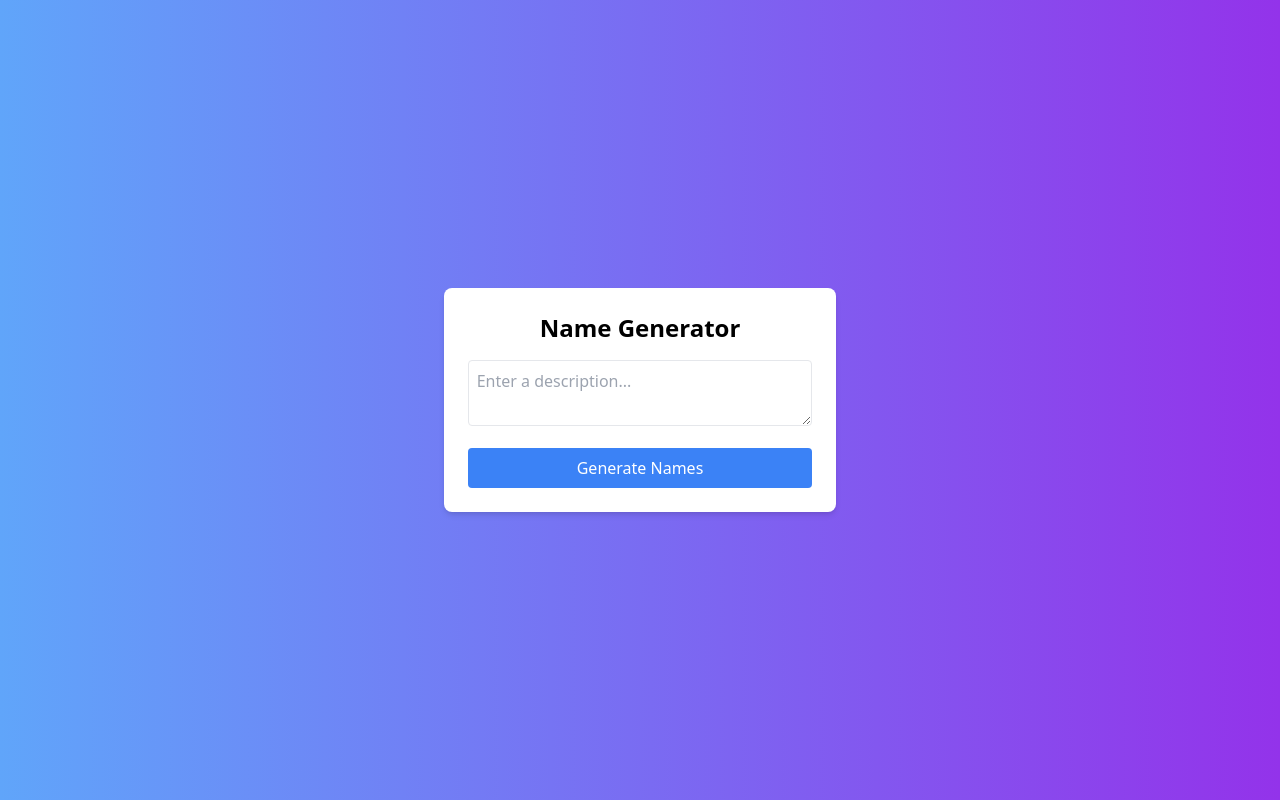
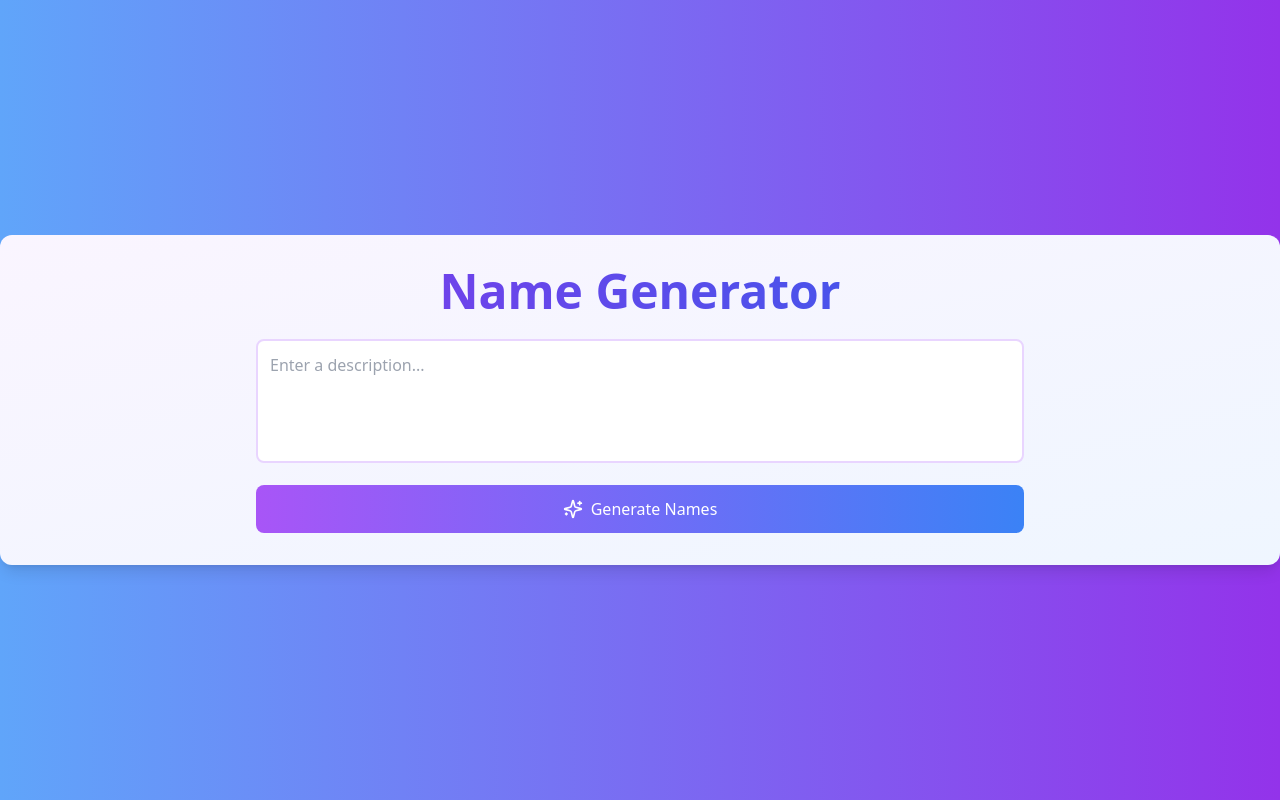
Before and after one commit to bobbyy16/names-generator-AI, a React (Vite) app in the folder client/: page / in a window 1280 px wide. Built offline with nearby package versions, Linux system fonts and the light colour scheme.

Commit message:
frontend: Improved styles

```diff
--- a/client/package.json
+++ b/client/package.json
@@ -11,6 +11,7 @@
   },
   "dependencies": {
     "axios": "^1.7.7",
+    "lucide-react": "^0.446.0",
     "react": "^18.3.1",
     "react-dom": "^18.3.1"
   },
--- a/client/src/components/NameGenerator.tsx
+++ b/client/src/components/NameGenerator.tsx
@@ -1,5 +1,6 @@
-import React, { useState } from "react";
+import React, { useState, useEffect } from "react";
 import axios from "axios";
+import { Loader2, Sparkles } from "lucide-react";
 
 const NameGenerator: React.FC = () => {
   const [description, setDescription] = useState("");
@@ -14,16 +15,18 @@ const NameGenerator: React.FC = () => {
     }
 
     setLoading(true);
-    setError(null); // Reset error state
+    setError(null);
 
     try {
       const response = await axios.post(
-        "https://names-generator-ai.onrender.com/api/generateNames",
-        {
-          description,
-        }
+        "http://localhost:8080/api/generateNames",
+        { description }
       );
-      setNames(response.data.names);
+      setNames(response.data.generatedNames);
+      localStorage.setItem(
+        "generatedNames",
+        JSON.stringify(response.data.generatedNames)
+      );
     } catch (err) {
       setError("Failed to generate names. Please try again.");
     } finally {
@@ -31,31 +34,64 @@ const NameGenerator: React.FC = () => {
     }
   };
 
+  const handleLocalStorage = () => {
+    const savedNames = localStorage.getItem("generatedNames");
+    if (savedNames) {
+      setNames(JSON.parse(savedNames));
+    }
+  };
+
+  useEffect(() => {
+    handleLocalStorage();
+  }, []);
+
   return (
-    <div className="max-w-md mx-auto p-6 bg-white shadow-md rounded-lg">
-      <h1 className="text-2xl font-bold text-center mb-4">Name Generator</h1>
+    <div className="w-full max-w-7xl mx-auto p-4 sm:p-6 lg:p-8 bg-gradient-to-br from-purple-50 to-blue-50 shadow-lg rounded-xl">
+      <h1 className="text-3xl sm:text-4xl lg:text-5xl font-extrabold text-center mb-6 text-transparent bg-clip-text bg-gradient-to-r from-purple-600 to-blue-600">
+        Name Generator
+      </h1>
+      <div className="space-y-4 max-w-3xl mx-auto">
         <textarea
-        className="w-full p-2 border rounded mb-4"
+          className="w-full p-3 border-2 border-purple-200 rounded-lg focus:ring-2 focus:ring-purple-300 focus:border-transparent transition duration-200 ease-in-out resize-none"
           placeholder="Enter a description..."
           value={description}
           onChange={(e) => setDescription(e.target.value)}
+          rows={4}
         />
         <button
-        className="w-full bg-blue-500 text-white py-2 rounded hover:bg-blue-600 transition"
+          className="w-full bg-gradient-to-r from-purple-500 to-blue-500 text-white py-3 rounded-lg hover:from-purple-600 hover:to-blue-600 transition duration-300 ease-in-out transform hover:-translate-y-1 hover:shadow-lg flex items-center justify-center space-x-2"
           onClick={generateNames}
           disabled={loading}
         >
-        {loading ? "Generating..." : "Generate Names"}
+          {loading ? (
+            <>
+              <Loader2 className="animate-spin" size={20} />
+              <span>Generating...</span>
+            </>
+          ) : (
+            <>
+              <Sparkles size={20} />
+              <span>Generate Names</span>
+            </>
+          )}
         </button>
+      </div>
 
-      {error && <p className="text-red-500 mt-4">{error}</p>}
+      {error && (
+        <p className="text-red-500 mt-4 text-center font-medium">{error}</p>
+      )}
 
       {names.length > 0 && (
-        <div className="mt-6">
-          <h2 className="text-xl font-semibold">Generated Names:</h2>
-          <ul className="list-disc ml-5 mt-2">
-            {names.map((name, index) => (
-              <li key={index} className="text-lg">
+        <div className="mt-8 bg-white p-6 rounded-lg shadow-inner max-w-3xl mx-auto">
+          <h2 className="text-xl sm:text-2xl font-bold mb-4 text-purple-600">
+            Generated Names:
+          </h2>
+          <ul className="grid grid-cols-1 sm:grid-cols-2 lg:grid-cols-3 gap-4 auto-rows-fr">
+            {names.slice(0, -1).map((name, index) => (
+              <li
+                key={index}
+                className="text-lg font-medium text-gray-700 bg-purple-50 p-3 rounded-md transition-all duration-300 ease-in-out hover:bg-purple-100 hover:shadow-md flex items-center justify-center"
+              >
                 {name}
               </li>
             ))}
```
Also changed, not shown: 1 other file (tests, documents, lock files or other folders). Lines whose indentation alone changed are shown as unchanged.
